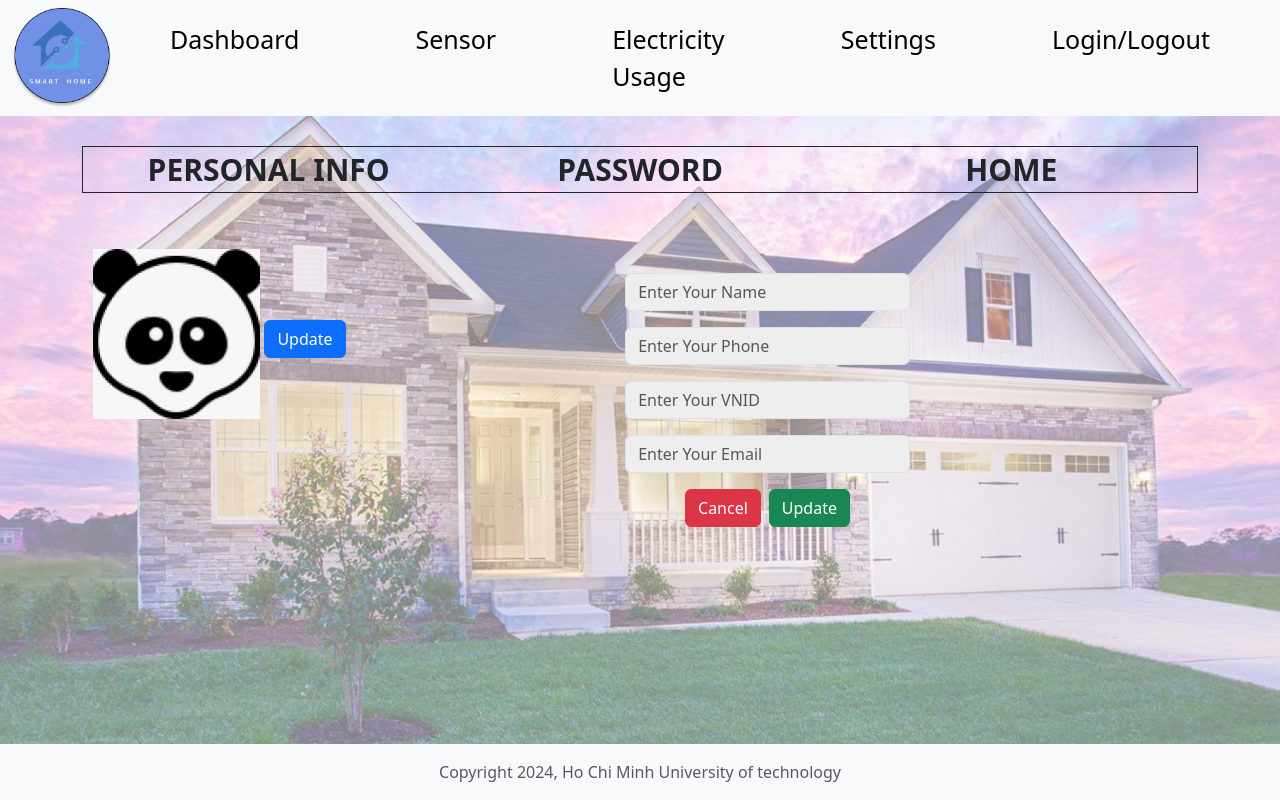
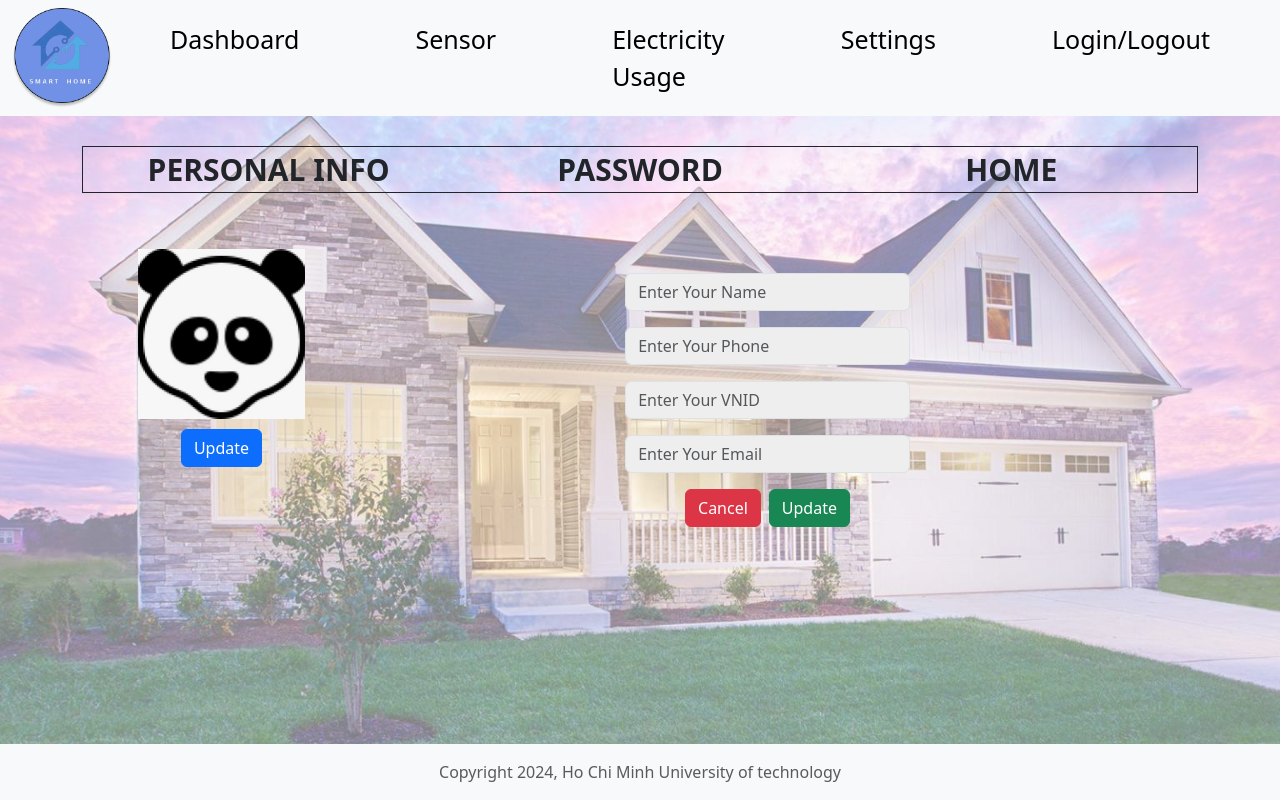
Before and after one commit to KhoaLiang/-A-N-CNPM-232-G27, a React (Create React App) app in the folder smart-home/: page /settings in a window 1280 px wide. Built offline with nearby package versions, Linux system fonts and the light colour scheme.

Commit message:
Fix-image

```diff
--- a/smart-home/src/css/Settings.css
+++ b/smart-home/src/css/Settings.css
@@ -4,7 +4,7 @@
 }
 
 .newrow {
-    margin-top: 30px;
+  margin-top: 30px;
   font-size: 30px;
   font-weight: 700;
 }
--- a/smart-home/src/pages/SettingsPage.jsx
+++ b/smart-home/src/pages/SettingsPage.jsx
@@ -14,7 +14,9 @@ const SettingsPage = () => {
       </div>
       <div className="content w-100">
         <div className="imgchange w-25">
+          <div className="image-person">
             <img src={panda} alt="panda" />
+          </div>
           <button type="submit" className="btn btn-primary mx-1">
             Update
           </button>
```
Lines whose indentation alone changed are shown as unchanged.
